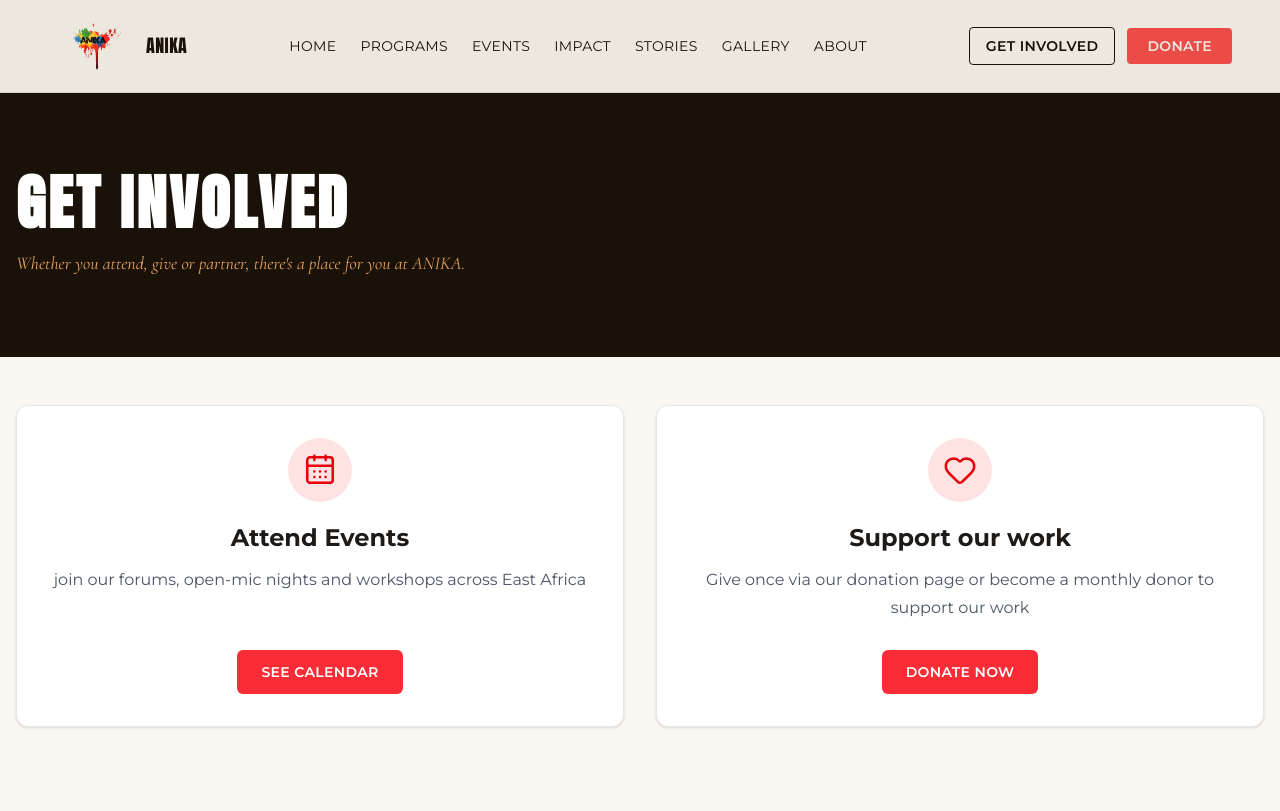
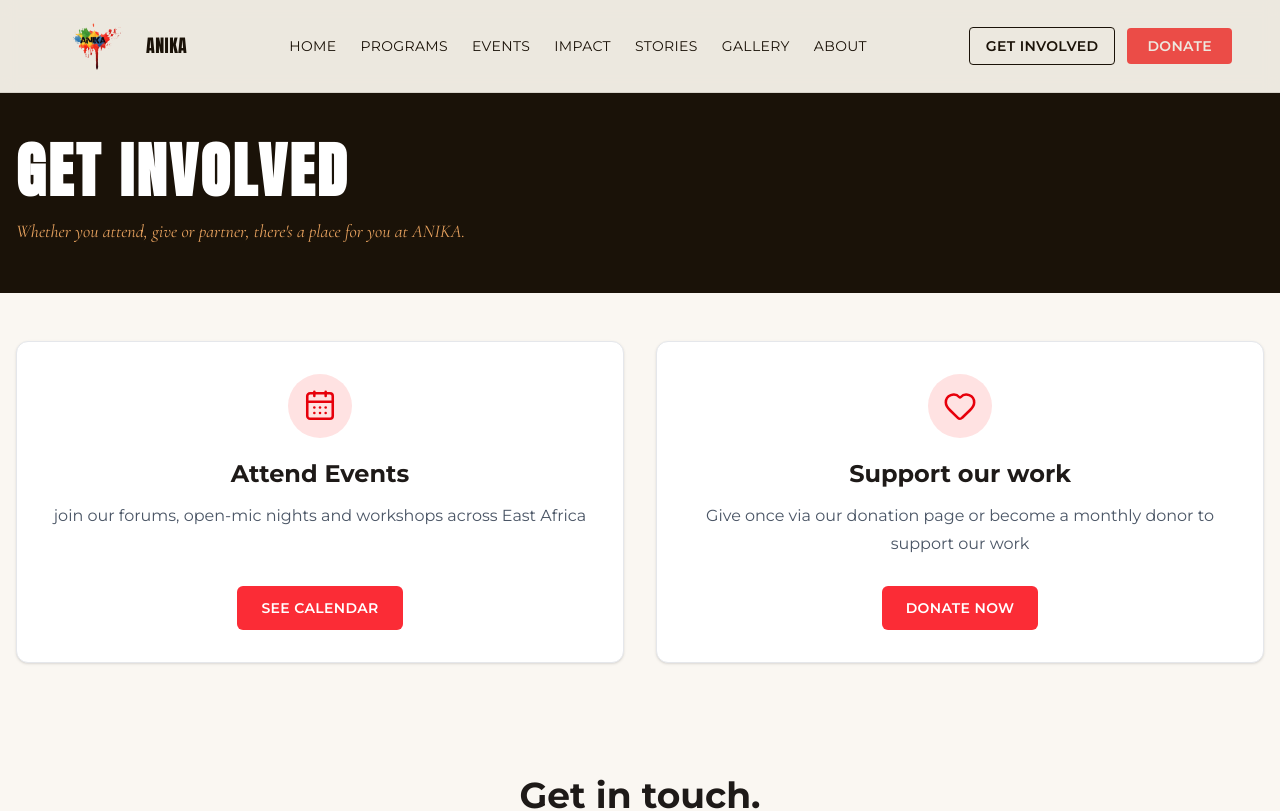
Before and after one commit to Jkosencha/Anika-Initiative, a React (Vite) app: page /get-involved in a window 1280 px wide. Shown: the top 811 px of the page. Built offline with nearby package versions, Linux system fonts and the light colour scheme.

Commit message:
feat:padding fix

```diff
--- a/src/pages/GetInvolved.jsx
+++ b/src/pages/GetInvolved.jsx
@@ -154,7 +154,7 @@ const GetInvolved = () => {
 
   return (
     <main className="min-h-screen bg-[#FAF7F2] text-[#1E1A18] font-body">
-      <section className="bg-ink text-cream px-4 py-16 md:py-20">
+      <section className="bg-ink text-cream px-4 py-16 md:py-12">
         <div className="max-w-7xl mx-auto">
           <h1 className="text-4xl md:text-6xl font-bold text-white font-display tracking-wider">
             GET INVOLVED
```
